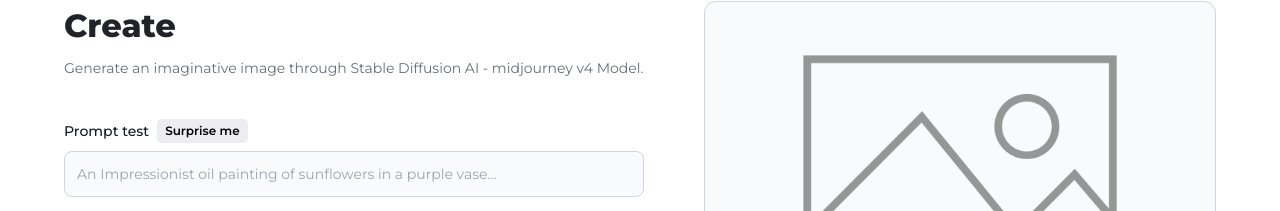
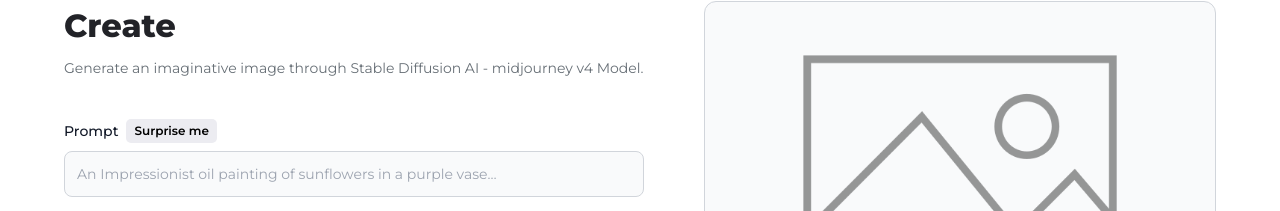
Before and after one commit to Saransh29/Openjourney, a Next.js app: page / in a window 1280 px wide. Shown: the part 119-330 px from the top of the page. Built offline with nearby package versions, Linux system fonts and the light colour scheme.

Commit message:
remove Test text from prompt

```diff
--- a/main/components/CreatePost.js
+++ b/main/components/CreatePost.js
@@ -113,7 +113,7 @@ const CreatePost = () => {
                 htmlFor="prompt"
                 className="block text-sm font-medium text-gray-900"
               >
-                Prompt test
+                Prompt
               </label>
               <button
                 type="button"
```
